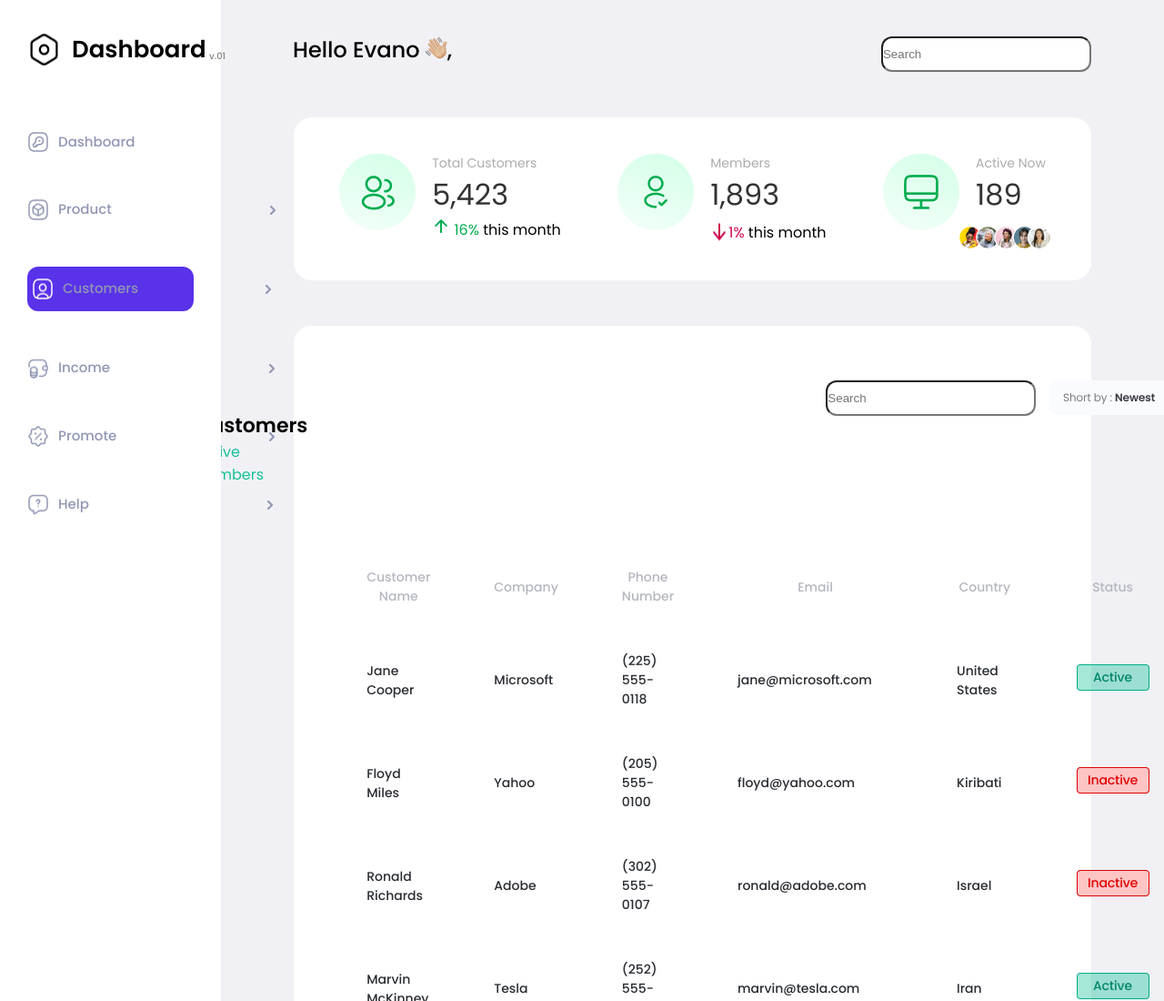
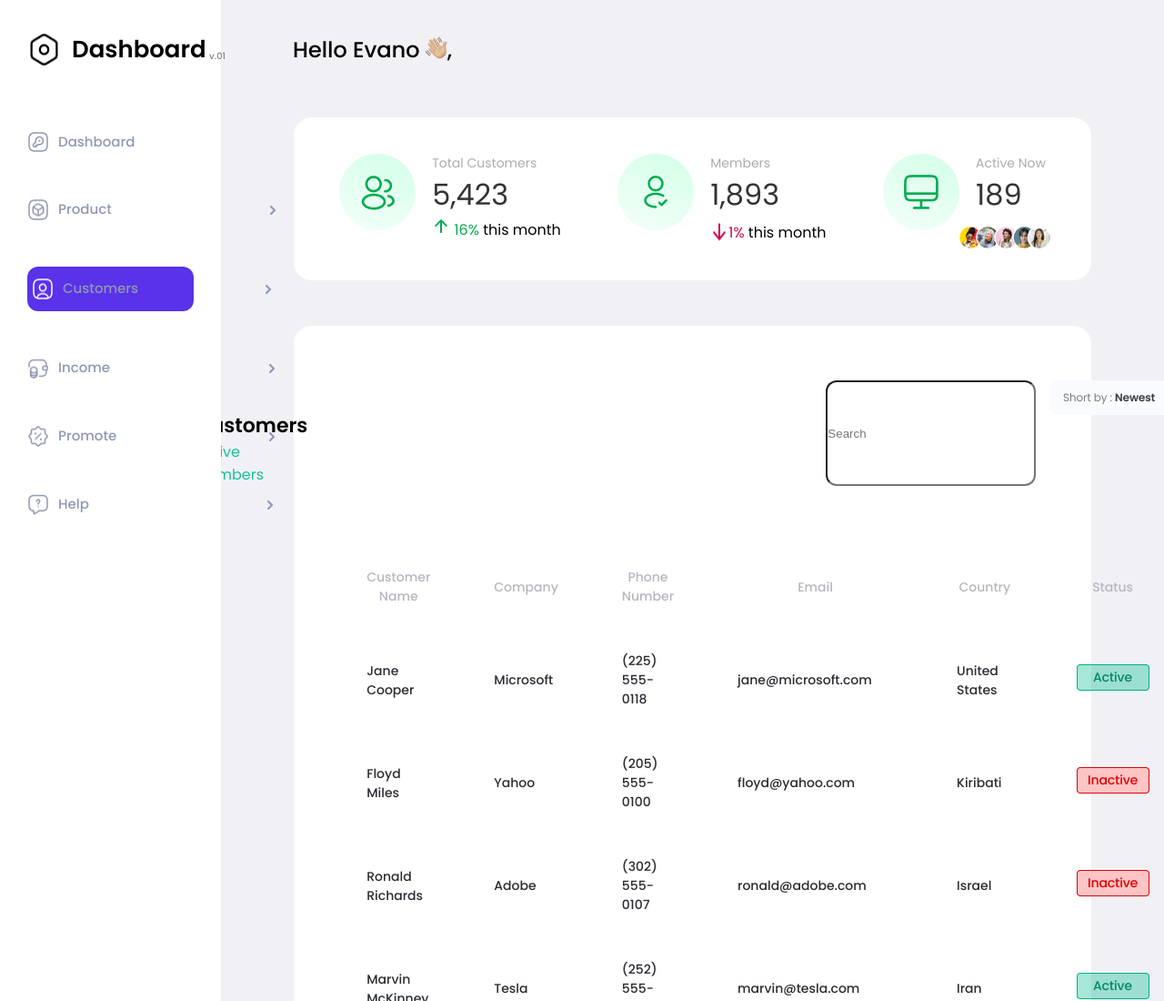
Before and after one commit to GiftChika/DASHBOARD, a plain HTML site: page index.html in a window 1280 px wide. Shown: the top 1100 px of the page at 91% size. Drawn offline with Linux system fonts and the light colour scheme.

Commit message:
a commit

```diff
--- a/css/index.css
+++ b/css/index.css
@@ -137,10 +137,35 @@ body{
     display: flex;
     justify-content: space-between;
 }
+.search-bar{
+    display: flex;
+    flex-direction: row;
+    justify-content: center;
+    align-items: center;
+    width: 100vw;
+    height: 100%;
+    margin-left: 800px;
+    border: 2px solid black;
+    background-color: white;
+    border-radius: 15px;
+}
+.search-bar2{
+    display: flex;
+    flex-direction: row;
+
+}
 .search-bar input{
     padding-top: 10px;
     padding-right: 50px;
     padding-bottom: 10px;
+    border-radius: 12px;
+    border: none;
+
+}
+.search-bar2 input{
+    padding-top: px;
+    padding-right: 50px;
+    padding-bottom: px;
     border-radius: 12px;
 }
 /* section 2 */
--- a/index.html
+++ b/index.html
@@ -60,7 +60,9 @@
                 <img src="/img/Hello Evano 👋🏼,.png" alt="icon">
             </div>
             <div class="search-bar">
+                <div class="search-icon"><img src="/img/search 1.png" alt=""></div>
                 <input  type="text" placeholder="Search" >
+
             </div>
         </div>
         <div class="section-2">
@@ -116,7 +118,7 @@
                     </div>
                     <div class="rightside">
                         <!-- <input class="right-input" type="text" placeholder="Search"> -->
-                        <div class="search-bar">
+                        <div class="search-bar2">
                             <input  type="text" placeholder="Search" >
                         </div>
                         <div class="short">
```
